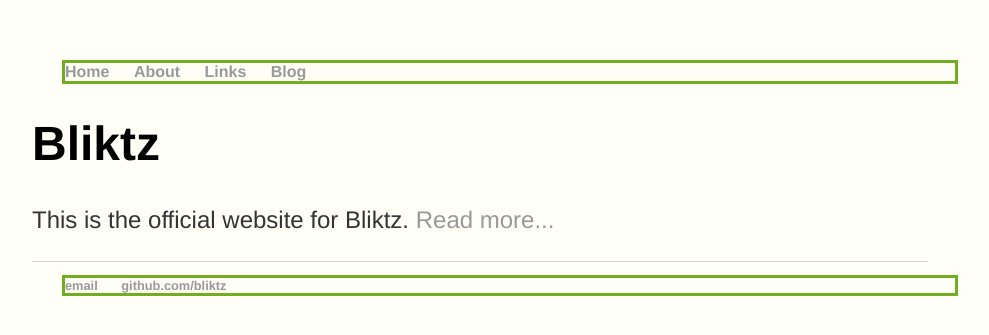
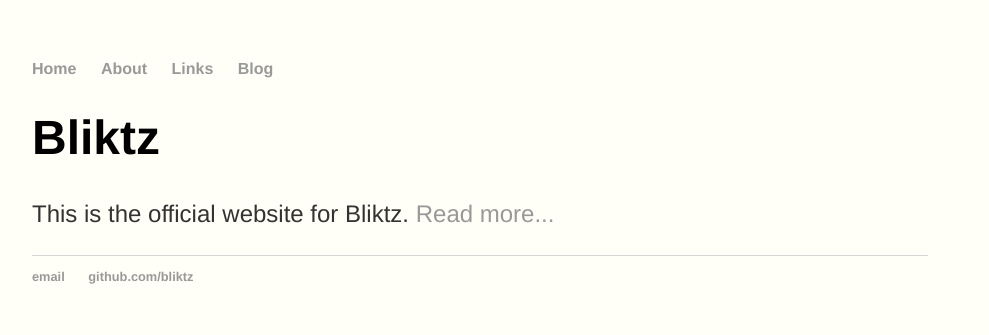
Before and after one commit to bliktz/bliktz.github.io, a Jekyll site: the page built from index.html, in a window 1280 px wide. Shown: the top 335 px of the page, without its empty margins (160-1149 px from the left). Built offline with Jekyll 4.4.1, drawn with Linux system fonts in a browser that asks for light colours.

Commit message:
Update main.css

```diff
--- a/css/main.css
+++ b/css/main.css
@@ -8,9 +8,6 @@ nav ul, footer ul {
     padding: 0px;
     list-style: none;
     font-weight: bold;
-    position: relative;
-    left: 30px;
-    border: 3px solid #73AD21;
 }
 nav ul li, footer ul li {
     display: inline;
```
